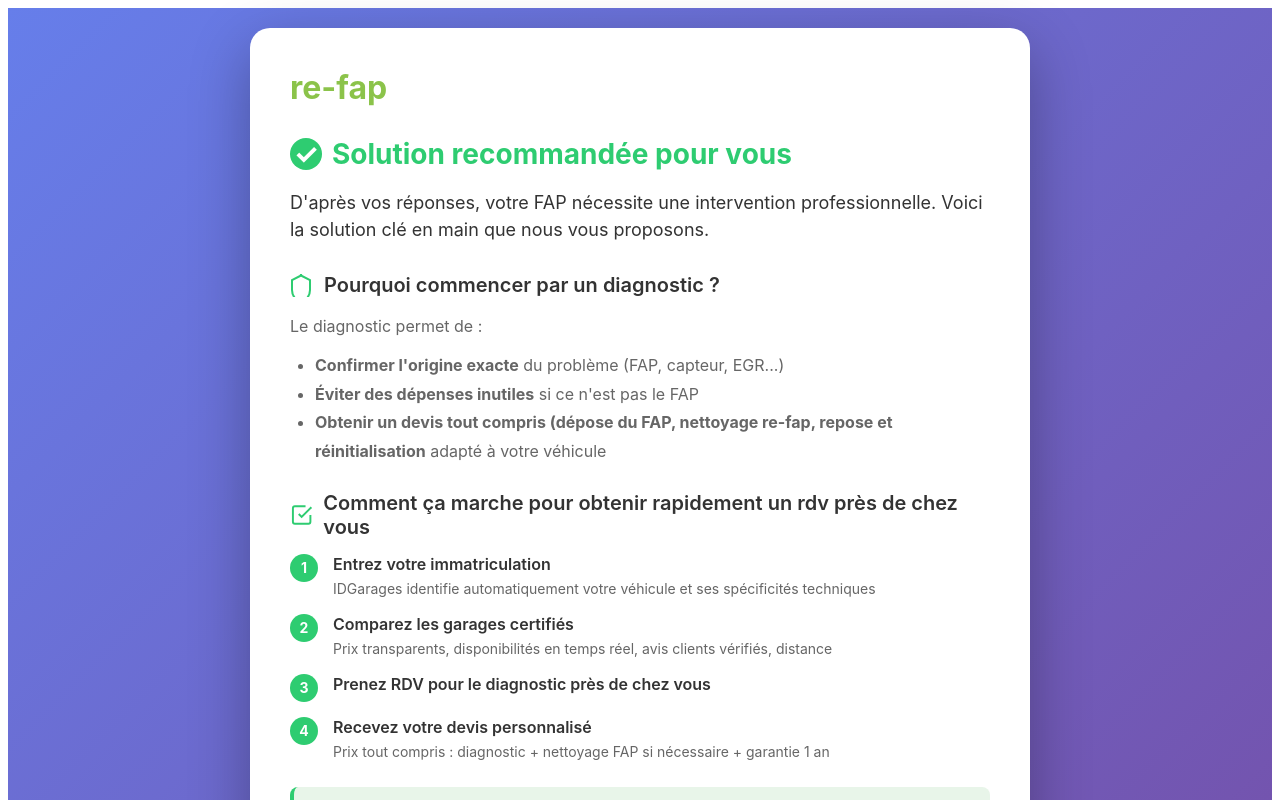
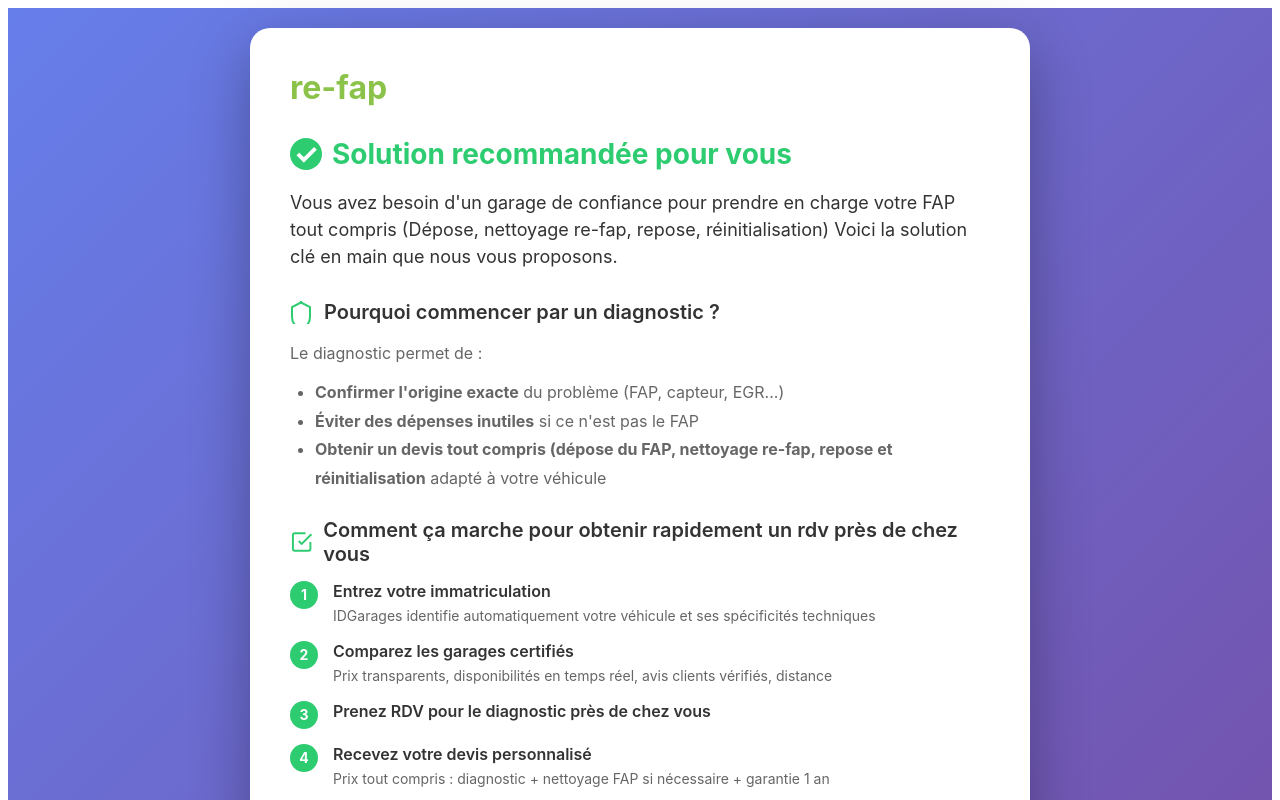
Before and after one commit to REFAP/autoai_re-fap-v2, a Next.js app: page /landing/garage in a window 1280 px wide. Shown: the top 800 px of the page. Built offline with nearby package versions, Linux system fonts and the light colour scheme.

Commit message:
Update garage.js

```diff
--- a/pages/landing/garage.js
+++ b/pages/landing/garage.js
@@ -178,7 +178,7 @@ export default function GarageLanding() {
           </h1>
 
           <p style={styles.subtitle}>
-            D'après vos réponses, votre FAP nécessite une intervention professionnelle.
+            Vous avez besoin d'un garage de confiance pour prendre en charge votre FAP tout compris (Dépose, nettoyage re-fap, repose, réinitialisation)
             Voici la solution clé en main que nous vous proposons.
           </p>
 
```
